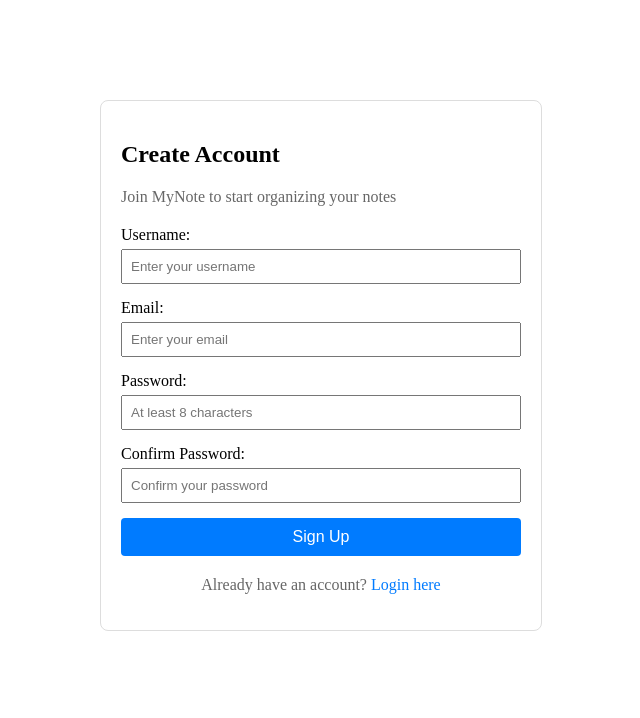
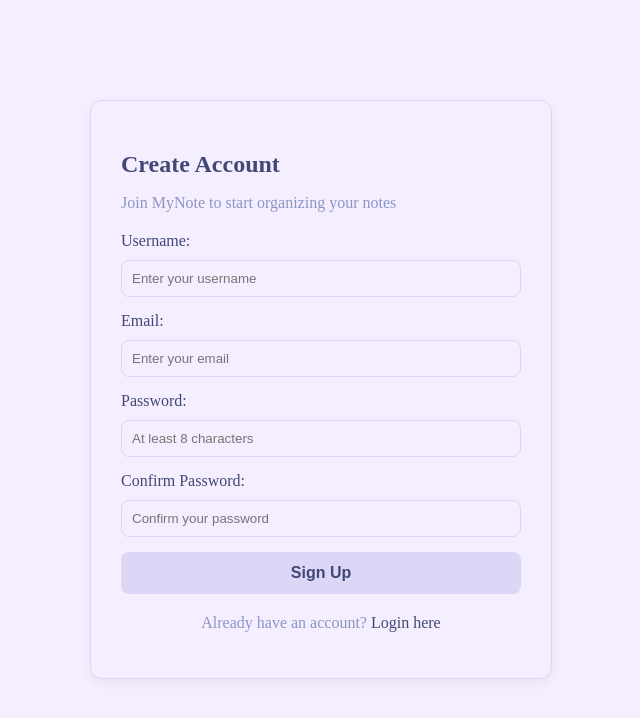
Before and after one commit to gafolizero/mynote, a React (Vite) app in the folder frontend/: page /signup in a window 1280 px wide. Shown: the top 718 px of the page, without its empty margins (319-959 px from the left). Built offline with nearby package versions, Linux system fonts and the light colour scheme.

Commit message:
style: change color palette

```diff
--- a/frontend/index.html
+++ b/frontend/index.html
@@ -12,23 +12,23 @@
         }
 
         ::-webkit-scrollbar-track {
-            background: #f1f5f9;
+            background: #F4EEFF;
             border-radius: 10px;
         }
 
         ::-webkit-scrollbar-thumb {
-            background: #cbd5e1;
+            background: #DCD6F7;
             border-radius: 10px;
-            border: 2px solid #f1f5f9;
+            border: 2px solid #F4EEFF;
         }
 
         ::-webkit-scrollbar-thumb:hover {
-            background: #94a3b8;
+            background: #A6B1E1;
         }
 
         * {
             scrollbar-width: thin;
-            scrollbar-color: #cbd5e1 #f1f5f9;
+            scrollbar-color: #DCD6F7 #F4EEFF;
         }
 
         .custom-scrollbar::-webkit-scrollbar {
@@ -40,12 +40,19 @@
         }
 
         .custom-scrollbar::-webkit-scrollbar-thumb {
-            background: #cbd5e1;
+            background: #DCD6F7;
             border-radius: 10px;
         }
 
         .custom-scrollbar::-webkit-scrollbar-thumb:hover {
-            background: #94a3b8;
+            background: #A6B1E1;
+        }
+
+        body {
+            margin: 0;
+            padding: 0;
+            background: #F4EEFF;
+            color: #424874;
         }
         </style>
     </head>
--- a/frontend/src/components/NoteCard.jsx
+++ b/frontend/src/components/NoteCard.jsx
@@ -48,11 +48,11 @@ const NoteCard = ({ note, onRefresh, onEdit }) => {
         <div
             onClick={() => onEdit(note)}
             style={{
-                background: 'white',
+                background: '#F4EEFF',
                 padding: '20px',
                 borderRadius: '12px',
-                border: note.is_pinned ? '1.5px solid #6366f1' : '1px solid #e2e8f0',
-                boxShadow: note.is_pinned ? '0 4px 12px rgba(99, 102, 241, 0.1)' : '0 2px 8px rgba(0,0,0,0.02)',
+                border: note.is_pinned ? '1.5px solid #DCD6F7' : '1px solid #DCD6F7',
+                boxShadow: note.is_pinned ? '0 4px 12px rgba(220, 214, 247, 0.3)' : '0 2px 8px rgba(0,0,0,0.05)',
                 display: 'flex',
                 flexDirection: 'column',
                 justifyContent: 'space-between',
@@ -64,27 +64,27 @@ const NoteCard = ({ note, onRefresh, onEdit }) => {
             }}
             onMouseEnter={(e) => {
                 e.currentTarget.style.transform = 'translateY(-4px)';
-                e.currentTarget.style.boxShadow = '0 8px 20px rgba(0,0,0,0.06)';
+                e.currentTarget.style.boxShadow = '0 8px 20px rgba(220, 214, 247, 0.3)';
             }}
             onMouseLeave={(e) => {
                 e.currentTarget.style.transform = 'translateY(0)';
-                e.currentTarget.style.boxShadow = note.is_pinned ? '0 4px 12px rgba(99, 102, 241, 0.1)' : '0 2px 8px rgba(0,0,0,0.02)';
+                e.currentTarget.style.boxShadow = note.is_pinned ? '0 4px 12px rgba(220, 214, 247, 0.3)' : '0 2px 8px rgba(0,0,0,0.05)';
             }}
         >
             <div>
                 <div style={{ display: 'flex', justifyContent: 'space-between', alignItems: 'flex-start', marginBottom: '10px' }}>
-                    <h3 style={{ margin: 0, fontSize: '1rem', fontWeight: '600', color: '#1e293b', maxWidth: '85%' }}>
+                    <h3 style={{ margin: 0, fontSize: '1rem', fontWeight: '600', color: '#424874', maxWidth: '85%' }}>
                         {note.title || 'Untitled Note'}
                     </h3>
                     {!note.is_archived && (
                         <button onClick={togglePin} style={{ background: 'none', border: 'none', cursor: 'pointer', padding: '4px' }}>
-                            <Pin size={16} fill={note.is_pinned ? "#6366f1" : "none"} color={note.is_pinned ? "#6366f1" : "#cbd5e1"} />
+                            <Pin size={16} fill={note.is_pinned ? "#DCD6F7" : "none"} color={note.is_pinned ? "#424874" : "#8B96C7"} />
                         </button>
                     )}
                 </div>
 
                 <p style={{
-                    color: '#64748b',
+                    color: '#8B96C7',
                     fontSize: '0.875rem',
                     lineHeight: '1.6',
                     marginBottom: '16px',
@@ -100,10 +100,10 @@ const NoteCard = ({ note, onRefresh, onEdit }) => {
                     {note.tags?.map(tag => (
                         <span key={tag.id} style={{
                             display: 'inline-flex', alignItems: 'center', gap: '4px',
-                            background: '#f1f5f9', color: '#475569', fontSize: '0.7rem',
+                            background: '#DCD6F7', color: '#424874', fontSize: '0.7rem',
                             fontWeight: '600', padding: '2px 8px', borderRadius: '8px'
                         }}>
-                            <Hash size={10} style={{ opacity: 0.6 }} />
+                            <Hash size={10} style={{ opacity: 0.7 }} />
                             {tag.name}
                         </span>
                     ))}
@@ -116,22 +116,22 @@ const NoteCard = ({ note, onRefresh, onEdit }) => {
                 alignItems: 'center',
                 marginTop: '20px',
                 paddingTop: '12px',
-                borderTop: '1px solid #f1f5f9'
+                borderTop: '1px solid #DCD6F7'
             }}>
-                <div style={{ display: 'flex', alignItems: 'center', gap: '6px', color: '#94a3b8', fontSize: '0.75rem', fontWeight: '500' }}>
+                <div style={{ display: 'flex', alignItems: 'center', gap: '6px', color: '#8B96C7', fontSize: '0.75rem', fontWeight: '500' }}>
                     <Calendar size={12} />
                     {formattedDate}
                 </div>
 
                 <div style={{ display: 'flex', gap: '10px' }}>
                     <button onClick={handleToggleArchive} title={note.is_archived ? "Restore" : "Archive"} style={styles.actionBtn}>
-                        {note.is_archived ? <RotateCcw size={16} color="#10b981" /> : <Archive size={16} />}
+                        {note.is_archived ? <RotateCcw size={16} color="#424874" /> : <Archive size={16} color="#424874" />}
                     </button>
                     <button onClick={(e) => { e.stopPropagation(); onEdit(note); }} title="Edit" style={styles.actionBtn}>
-                        <Edit size={16} />
+                        <Edit size={16} color="#424874" />
                     </button>
                     <button onClick={handleDelete} title="Delete" style={styles.actionBtn}>
-                        <Trash2 size={16} color="#ef4444" />
+                        <Trash2 size={16} color="#424874" />
                     </button>
                 </div>
             </div>
@@ -143,7 +143,7 @@ const styles = {
     actionBtn: {
         background: 'none',
         border: 'none',
-        color: '#94a3b8',
+        color: '#A6B1E1',
         cursor: 'pointer',
         display: 'flex',
         alignItems: 'center',
--- a/frontend/src/components/Sidebar.jsx
+++ b/frontend/src/components/Sidebar.jsx
@@ -66,16 +66,16 @@ const Sidebar = ({
     const btnStyle = (isActive) => ({
         display: 'flex', alignItems: 'center', gap: '12px', width: '100%', padding: '10px 15px',
         border: 'none', borderRadius: '8px', cursor: 'pointer', textAlign: 'left',
-        background: isActive ? '#3498db15' : 'transparent',
-        color: isActive ? '#3498db' : '#555',
+        background: isActive ? '#DCD6F7' : 'transparent',
+        color: isActive ? '#424874' : '#8B96C7',
         fontWeight: isActive ? '600' : '400', transition: 'all 0.2s', marginBottom: '4px'
     });
 
     return (
         <aside style={{
             width: '280px',
-            background: '#fff',
-            borderRight: '1px solid #eee',
+            background: '#F4EEFF',
+            borderRight: '1px solid #DCD6F7',
             height: '100vh',
             display: 'flex',
             flexDirection: 'column',
@@ -83,9 +83,9 @@ const Sidebar = ({
         }}>
             <div style={{
                 padding: '20px 15px',
-                borderBottom: '1px solid #f1f5f9',
+                borderBottom: '1px solid #DCD6F7',
                 flexShrink: 0,
-                background: '#fff'
+                background: '#F4EEFF'
             }}>
                 <div style={{
                     display: 'flex',
@@ -96,24 +96,21 @@ const Sidebar = ({
                         width: '36px',
                         height: '36px',
                         borderRadius: '8px',
-                        background: 'linear-gradient(135deg, #6366f1 0%, #8b5cf6 100%)',
+                        background: '#424874',
                         display: 'flex',
                         alignItems: 'center',
                         justifyContent: 'center',
-                        color: '#fff',
+                        color: '#F4EEFF',
                         fontWeight: '700',
                         fontSize: '18px',
-                        boxShadow: '0 2px 8px rgba(99, 102, 241, 0.3)'
+                        boxShadow: '0 2px 8px rgba(66, 72, 116, 0.3)'
                     }}>
                         N
                     </div>
                     <span style={{
                         fontSize: '20px',
                         fontWeight: '700',
-                        background: 'linear-gradient(135deg, #6366f1 0%, #8b5cf6 100%)',
-                        WebkitBackgroundClip: 'text',
-                        WebkitTextFillColor: 'transparent',
-                        backgroundClip: 'text',
+                        color: '#424874',
                         letterSpacing: '-0.5px'
                     }}>
                         myNote
@@ -155,8 +152,8 @@ const Sidebar = ({
                 </div>
 
                 <div style={{ display: 'flex', justifyContent: 'space-between', alignItems: 'center', marginBottom: '15px', padding: '0 10px', flexShrink: 0 }}>
-                    <h3 style={{ fontSize: '0.7rem', fontWeight: 'bold', color: '#bbb', textTransform: 'uppercase', letterSpacing: '1px' }}>Folders</h3>
-                    <button onClick={() => setIsCreating(!isCreating)} style={{ background: 'none', border: 'none', color: '#888', cursor: 'pointer' }}>
+                    <h3 style={{ fontSize: '0.7rem', fontWeight: 'bold', color: '#8B96C7', textTransform: 'uppercase', letterSpacing: '1px' }}>Folders</h3>
+                    <button onClick={() => setIsCreating(!isCreating)} style={{ background: 'none', border: 'none', color: '#8B96C7', cursor: 'pointer' }}>
                         {isCreating ? <X size={14}/> : <Plus size={14}/>}
                     </button>
                 </div>
@@ -164,7 +161,7 @@ const Sidebar = ({
                 {isCreating && (
                     <form onSubmit={handleCreateFolder} style={{ marginBottom: '15px', padding: '0 10px', flexShrink: 0 }}>
                         <input autoFocus placeholder="Folder name..." value={newFolderName} onChange={(e) => setNewFolderName(e.target.value)}
-                            style={{ width: '100%', padding: '8px', border: '1px solid #ddd', borderRadius: '6px', fontSize: '0.9rem' }} />
+                            style={{ width: '100%', padding: '8px', border: '1px solid #DCD6F7', borderRadius: '6px', fontSize: '0.9rem', background: '#F4EEFF', color: '#424874' }} />
                     </form>
                 )}
 
@@ -203,7 +200,7 @@ const Sidebar = ({
                                         right: '10px',
                                         background: 'none',
                                         border: 'none',
-                                        color: '#e74c3c',
+                                        color: '#424874',
                                         cursor: 'pointer',
                                         padding: '4px',
                                         display: 'flex',
--- a/frontend/src/pages/Dashboard.jsx
+++ b/frontend/src/pages/Dashboard.jsx
@@ -62,14 +62,14 @@ const Dashboard = () => {
                     <div style={styles.headerActions}>
                         <div style={styles.sortContainer}>
                             <div style={styles.iconWrapper}>
-                                <ArrowUpDown size={14} color="#6366f1" strokeWidth={2.5} />
+                                <ArrowUpDown size={14} color="#424874" strokeWidth={2.5} />
                             </div>
                             <div style={styles.selectWrapper}>
                                 <select
                                     value={sortBy}
                                     onChange={(e) => setSortBy(e.target.value)}
                                     style={styles.select}
-                                    onFocus={(e) => e.currentTarget.parentElement.parentElement.style.boxShadow = '0 2px 8px rgba(99, 102, 241, 0.15)'}
+                                    onFocus={(e) => e.currentTarget.parentElement.parentElement.style.boxShadow = '0 2px 8px rgba(220, 214, 247, 0.4)'}
                                     onBlur={(e) => e.currentTarget.parentElement.parentElement.style.boxShadow = '0 1px 3px rgba(0,0,0,0.08)'}
                                 >
                                     <option value="updated_at">Modified</option>
@@ -83,7 +83,7 @@ const Dashboard = () => {
                                 onClick={() => setSortOrder(sortOrder === 'ASC' ? 'DESC' : 'ASC')}
                                 style={styles.toggleButton}
                                 title="Toggle Sort Order"
-                                onMouseEnter={(e) => e.currentTarget.style.backgroundColor = '#f1f5f9'}
+                                onMouseEnter={(e) => e.currentTarget.style.backgroundColor = '#DCD6F7'}
                                 onMouseLeave={(e) => e.currentTarget.style.backgroundColor = 'transparent'}
                             >
                                 {sortOrder === 'ASC' ? <SortAsc size={18} /> : <SortDesc size={18} />}
@@ -136,7 +136,7 @@ const styles = {
         display: 'flex',
         height: '100vh',
         fontFamily: "'Inter', sans-serif",
-        background: '#f8fafc',
+        background: '#F4EEFF',
         overflow: 'hidden'
     },
     mainContent: {
@@ -164,18 +164,19 @@ const styles = {
         left: '14px',
         top: '50%',
         transform: 'translateY(-50%)',
-        color: '#94a3b8'
+        color: '#8B96C7'
     },
     searchInput: {
         width: '100%',
         padding: '12px 16px 12px 44px',
         borderRadius: '12px',
-        border: '1px solid #e2e8f0',
-        background: '#fff',
+        border: '1px solid #DCD6F7',
+        background: '#F4EEFF',
         fontSize: '14px',
         outline: 'none',
-        boxShadow: '0 1px 2px rgba(0,0,0,0.03)',
-        transition: 'border-color 0.2s'
+        boxShadow: '0 1px 2px rgba(0,0,0,0.05)',
+        transition: 'border-color 0.2s',
+        color: '#424874'
     },
     headerActions: {
         display: 'flex',
@@ -186,9 +187,9 @@ const styles = {
     sortContainer: {
         display: 'flex',
         alignItems: 'center',
-        background: '#fff',
+        background: '#F4EEFF',
         borderRadius: '10px',
-        border: '1px solid #e2e8f0',
+        border: '1px solid #DCD6F7',
         padding: '4px',
         boxShadow: '0 1px 3px rgba(0,0,0,0.08)',
         minWidth: 'fit-content',
@@ -217,7 +218,7 @@ const styles = {
         cursor: 'pointer',
         fontSize: '13px',
         fontWeight: '600',
-        color: '#475569',
+        color: '#424874',
         minWidth: '100px',
         width: '100%'
     },
@@ -225,14 +226,14 @@ const styles = {
         position: 'absolute',
         right: '8px',
         pointerEvents: 'none',
-        color: '#94a3b8',
+        color: '#8B96C7',
         top: '50%',
         transform: 'translateY(-50%)'
     },
     separator: {
         width: '1px',
         height: '20px',
-        background: '#e2e8f0',
+        background: '#DCD6F7',
         margin: '0 4px',
         flexShrink: 0
     },
@@ -244,15 +245,15 @@ const styles = {
         border: 'none',
         background: 'transparent',
         cursor: 'pointer',
-        color: '#6366f1',
+        color: '#424874',
         borderRadius: '6px',
         transition: 'background-color 0.2s ease',
         minWidth: '32px',
         height: '32px'
     },
     newNoteBtn: {
-        background: '#6366f1',
-        color: 'white',
+        background: '#DCD6F7',
+        color: '#424874',
         border: 'none',
         padding: '10px 16px',
         borderRadius: '10px',
@@ -261,7 +262,7 @@ const styles = {
         alignItems: 'center',
         gap: '8px',
         fontWeight: '600',
-        boxShadow: '0 4px 6px -1px rgba(99, 102, 241, 0.2)',
+        boxShadow: '0 4px 6px -1px rgba(220, 214, 247, 0.4)',
         transition: 'all 0.2s ease',
         whiteSpace: 'nowrap',
         flexShrink: 0
@@ -271,15 +272,15 @@ const styles = {
         alignItems: 'center',
         gap: '12px',
         paddingLeft: '8px',
-        borderLeft: '1px solid #e2e8f0',
+        borderLeft: '1px solid #DCD6F7',
         flexShrink: 0
     },
     avatar: {
         width: '36px',
         height: '36px',
         borderRadius: '50%',
-        background: '#6366f1',
-        color: '#fff',
+        background: '#424874',
+        color: '#F4EEFF',
         display: 'flex',
         alignItems: 'center',
         justifyContent: 'center',
@@ -287,7 +288,7 @@ const styles = {
         fontWeight: '700'
     },
     logoutBtn: {
-        color: '#94a3b8',
+        color: '#8B96C7',
         border: 'none',
         background: 'none',
         cursor: 'pointer',
--- a/frontend/src/pages/Signup.jsx
+++ b/frontend/src/pages/Signup.jsx
@@ -54,13 +54,40 @@ const Signup = () => {
         }
     };
 
+    const inputStyle = {
+        width: '100%',
+        padding: '10px',
+        marginTop: '5px',
+        boxSizing: 'border-box',
+        border: '1px solid #DCD6F7',
+        borderRadius: '8px',
+        background: '#F4EEFF',
+        color: '#424874',
+        outline: 'none'
+    };
+
+    const labelStyle = {
+        color: '#424874',
+        display: 'block',
+        marginBottom: '5px',
+        fontWeight: '500'
+    };
+
     return (
-        <div style={{ maxWidth: '400px', margin: '100px auto', padding: '20px', border: '1px solid #ddd', borderRadius: '8px' }}>
-            <h2>Create Account</h2>
-            <p style={{ color: '#666', marginBottom: '20px' }}>Join MyNote to start organizing your notes</p>
+        <div style={{
+            maxWidth: '400px',
+            margin: '100px auto',
+            padding: '30px',
+            border: '1px solid #DCD6F7',
+            borderRadius: '12px',
+            background: '#F4EEFF',
+            boxShadow: '0 4px 12px rgba(0,0,0,0.05)'
+        }}>
+            <h2 style={{ color: '#424874', marginBottom: '10px' }}>Create Account</h2>
+            <p style={{ color: '#8B96C7', marginBottom: '20px' }}>Join MyNote to start organizing your notes</p>
             <form onSubmit={handleSubmit}>
                 <div style={{ marginBottom: '15px' }}>
-                    <label>Username:</label>
+                    <label style={labelStyle}>Username:</label>
                     <input
                         type="text"
                         value={username}
@@ -68,41 +95,41 @@ const Signup = () => {
                         required
                         minLength={3}
                         maxLength={50}
-                        style={{ width: '100%', padding: '8px', marginTop: '5px', boxSizing: 'border-box' }}
+                        style={inputStyle}
                         placeholder="Enter your username"
                     />
                 </div>
                 <div style={{ marginBottom: '15px' }}>
-                    <label>Email:</label>
+                    <label style={labelStyle}>Email:</label>
                     <input
                         type="email"
                         value={email}
                         onChange={(e) => setEmail(e.target.value)}
                         required
-                        style={{ width: '100%', padding: '8px', marginTop: '5px', boxSizing: 'border-box' }}
+                        style={inputStyle}
                         placeholder="Enter your email"
                     />
                 </div>
                 <div style={{ marginBottom: '15px' }}>
-                    <label>Password:</label>
+                    <label style={labelStyle}>Password:</label>
                     <input
                         type="password"
                         value={password}
                         onChange={(e) => setPassword(e.target.value)}
                         required
                         minLength={8}
-                        style={{ width: '100%', padding: '8px', marginTop: '5px', boxSizing: 'border-box' }}
+                        style={inputStyle}
                         placeholder="At least 8 characters"
                     />
                 </div>
                 <div style={{ marginBottom: '15px' }}>
-                    <label>Confirm Password:</label>
+                    <label style={labelStyle}>Confirm Password:</label>
                     <input
                         type="password"
                         value={confirmPassword}
                         onChange={(e) => setConfirmPassword(e.target.value)}
                         required
-                        style={{ width: '100%', padding: '8px', marginTop: '5px', boxSizing: 'border-box' }}
+                        style={inputStyle}
                         placeholder="Confirm your password"
                     />
                 </div>
@@ -111,21 +138,22 @@ const Signup = () => {
                     disabled={loading}
                     style={{
                         width: '100%',
-                        padding: '10px',
-                        background: loading ? '#ccc' : '#007bff',
-                        color: 'white',
+                        padding: '12px',
+                        background: loading ? '#A6B1E1' : '#DCD6F7',
+                        color: '#424874',
                         border: 'none',
-                        borderRadius: '4px',
+                        borderRadius: '8px',
                         cursor: loading ? 'not-allowed' : 'pointer',
                         fontSize: '16px',
-                        fontWeight: '500'
+                        fontWeight: '600',
+                        transition: 'all 0.2s'
                     }}
                 >
                     {loading ? 'Creating Account...' : 'Sign Up'}
                 </button>
             </form>
-            <div style={{ marginTop: '20px', textAlign: 'center', color: '#666' }}>
-                <p>Already have an account? <Link to="/login" style={{ color: '#007bff', textDecoration: 'none' }}>Login here</Link></p>
+            <div style={{ marginTop: '20px', textAlign: 'center', color: '#8B96C7' }}>
+                <p>Already have an account? <Link to="/login" style={{ color: '#424874', textDecoration: 'none', fontWeight: '500' }}>Login here</Link></p>
             </div>
         </div>
     );
```
Also changed, not shown: frontend/src/components/CreateNote.jsx (+14 -13 lines), frontend/src/components/NoteList.jsx (+14 -14 lines), frontend/src/components/TagList.jsx (+8 -8 lines), frontend/src/pages/Login.jsx (+45 -9 lines).
